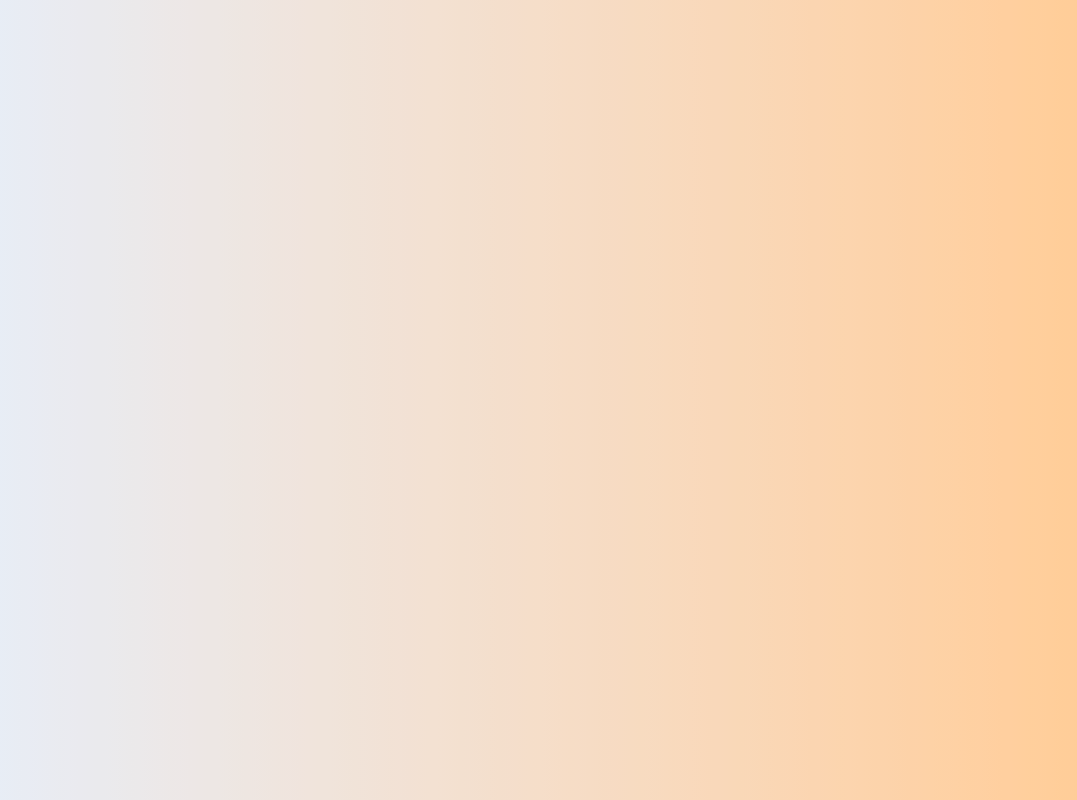
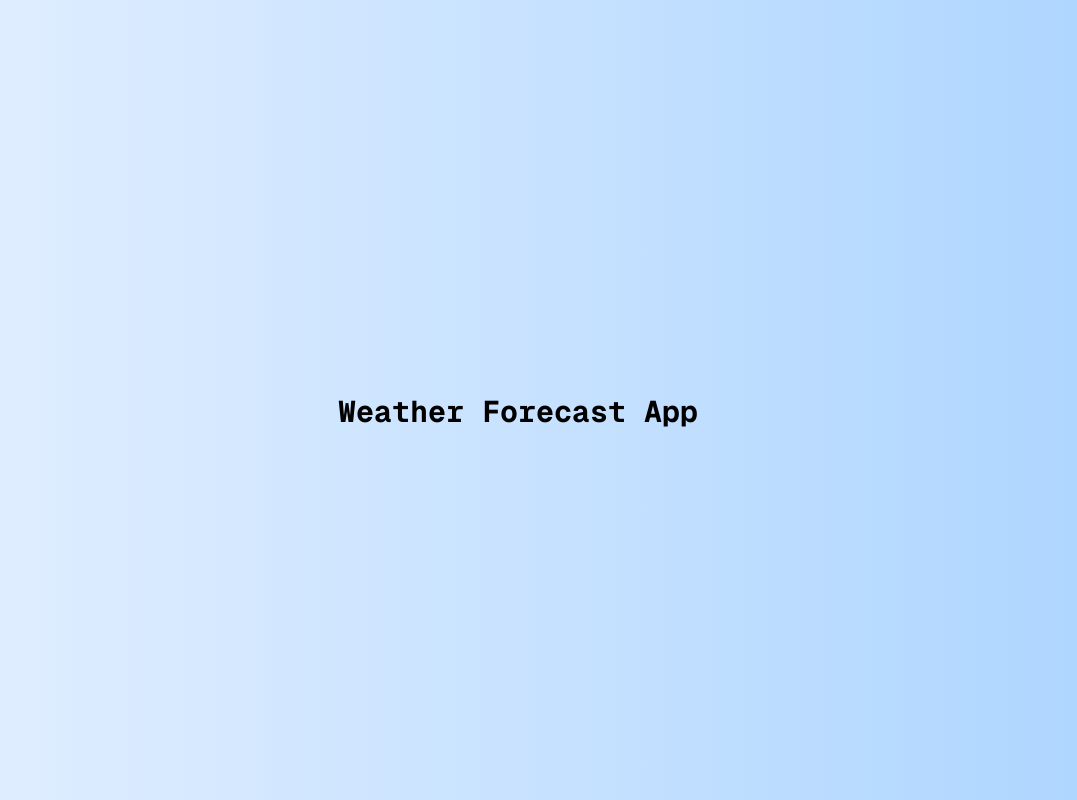
Before and after one commit to Lincoln-Madaraka/weather-forecast-app, a Next.js app in the folder weather-forecast-app/: page / in a window 1280 px wide. Shown: the whole page, without its empty margins (122-1199 px from the left). Built offline with nearby package versions, Linux system fonts and the light colour scheme.

Commit message:
Installed react icons

```diff
--- a/weather-forecast-app/app/component/Input.tsx
+++ b/weather-forecast-app/app/component/Input.tsx
@@ -0,0 +1,19 @@
+"use client";
+import { FiSearch } from "react-icons/fi";
+
+
+const Input = () => {
+  return (
+    <form>
+      <input
+        type="text"
+        placeholder="Enter city name"
+        className="w-full p-2 rounded-lg border border-gray-300 focus:outline-none focus:ring-2 focus:ring-blue-500"/>
+        <div>
+        <FiSearch />
+        </div>
+    </form>
+  )
+}
+
+export default Input
--- a/weather-forecast-app/app/page.tsx
+++ b/weather-forecast-app/app/page.tsx
@@ -1,9 +1,17 @@
 "use client";
+
+import Input from "./component/input";
 
 const Home = () => {
      return (
-     <div className="bg-cover bg-gradient-to-r from-blue-100 to-orange-300 h-screen">
-      <div className ="bg-white/25 w-full rounded-ig flex flex-col h-full" ></div>
+     <div className="bg-cover bg-gradient-to-r from-blue-100 to-blue-300 h-screen">
+      <div className ="bg-white/25 w-full rounded-ig flex flex-col h-full" >
+      {/* INPUT AND LOGO */}
+        <div className="flex flex-col items-center justify-center p-12 h-full">
+          <input />
+          <h1 className="text-3xl font-bold text-center">Weather Forecast App</h1>
+        </div>
+      </div>
      </div>
      );
 };
```
Also changed, not shown: weather-forecast-app/package.json (+5 -4 lines), 1 other file (tests, documents, lock files or other folders).
